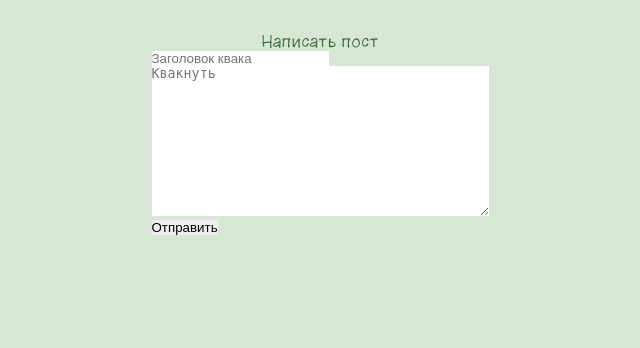
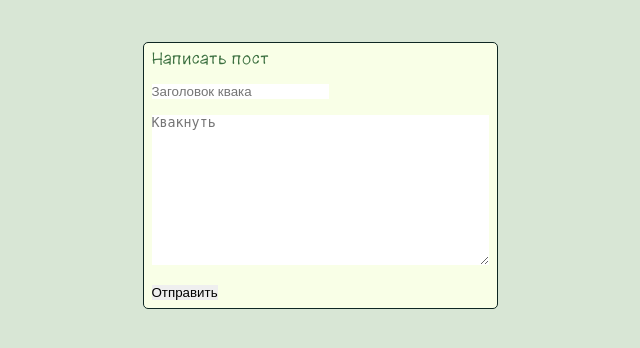
Before and after one commit to Teimir/Boloto, a Django app: page /create/ in a window 1280 px wide. Shown: the part 86-434 px from the top of the page, without its empty margins (320-960 px from the left). Run offline with Django 4.2, Linux system fonts and the light colour scheme; the visitor is signed in with stand-in values (Sample User, id 1).

Commit message:
Добавил красивостей и код для просмотра таймзоны.

```diff
--- a/blog/models.py
+++ b/blog/models.py
@@ -13,7 +13,8 @@ class New(models.Model):
 class Newa(models.Model):
     title = models.CharField(max_length=100)
     text = models.TextField()
-    data = models.DateTimeField(default=timezone.now)
+    data = models.DateTimeField(default=timezone.now())
+
 
 class Post(models.Model):
     title = models.CharField(max_length=100)
--- a/blog/templates/blog/create_post.html
+++ b/blog/templates/blog/create_post.html
@@ -1,13 +1,19 @@
 {% extends 'blog/main.html' %}
 {% block main_section %}
-<h2>Написать пост</h2>
+<div class="post_item">
+<H1>Написать пост</H1>
 <form method="post">
     {% csrf_token %}
-    {{ form.title }}<br>
-    {{ form.text }}<br>
+    <div class="post_header">
+        <br>{{ form.title }}
+    </div>
+    <div class="post_container">
+        <br>{{ form.text }}<br><br>
     <span>
         {{error}}
     </span>
-    <button class="button-success" type="submit">Отправить</button>
+    </div>
+    <button class="button-success" type="submit"><H3>Отправить</H3></button>
 </form>
+</div>
 {% endblock main_section %}
--- a/blog/views.py
+++ b/blog/views.py
@@ -1,4 +1,6 @@
 from django.shortcuts import render, redirect
+from django.utils import timezone
+
 from .models import New, Post
 from .forms import NewForm, LoginForm, SignupForm
 from .models import User
@@ -15,6 +17,8 @@ def home(request):
 
 @login_required(login_url='login')
 def create(request):
+    print(timezone.get_current_timezone_name())
+    print(timezone.now())
     error = ''
     if request.method == 'POST':
         form = NewForm(request.POST)
```
